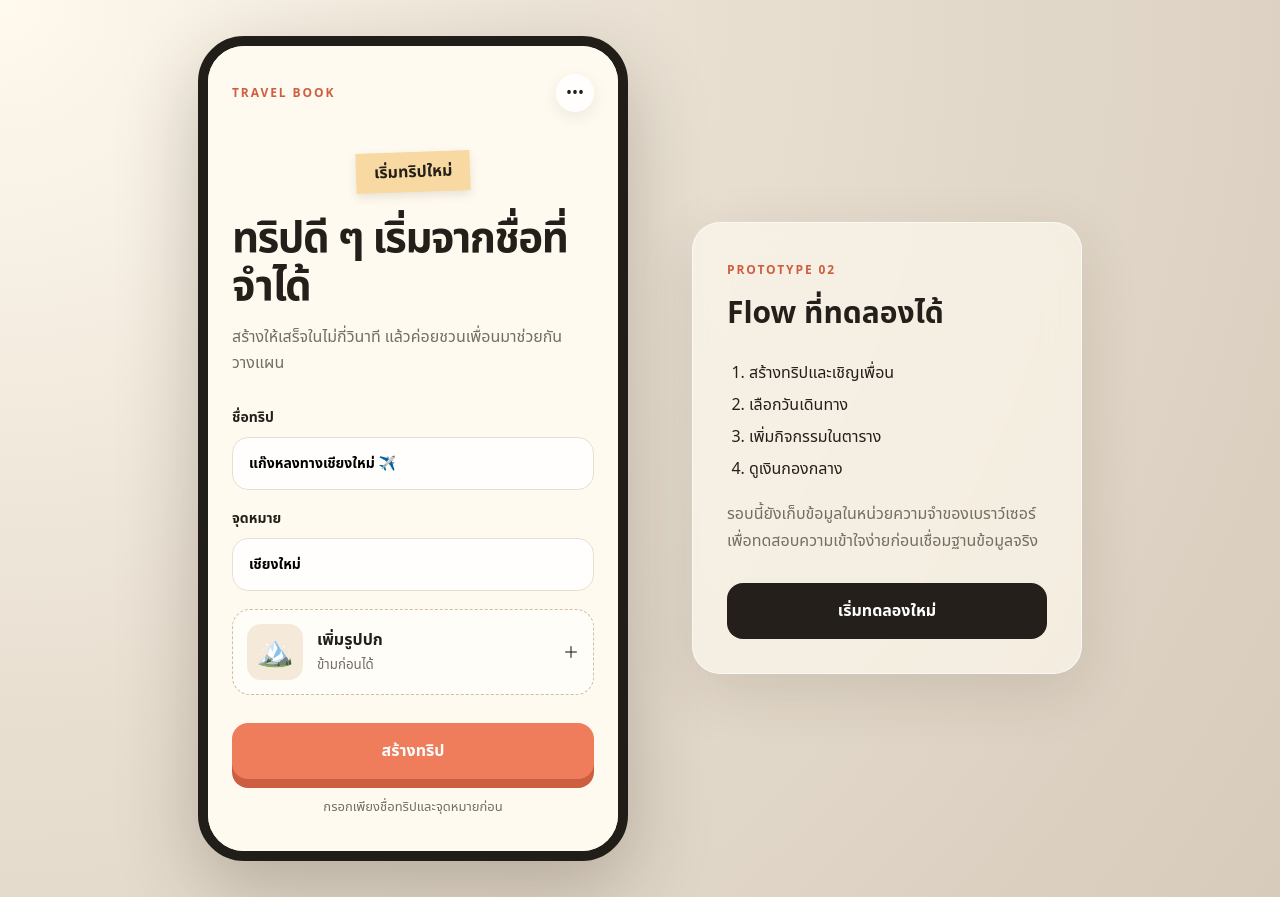
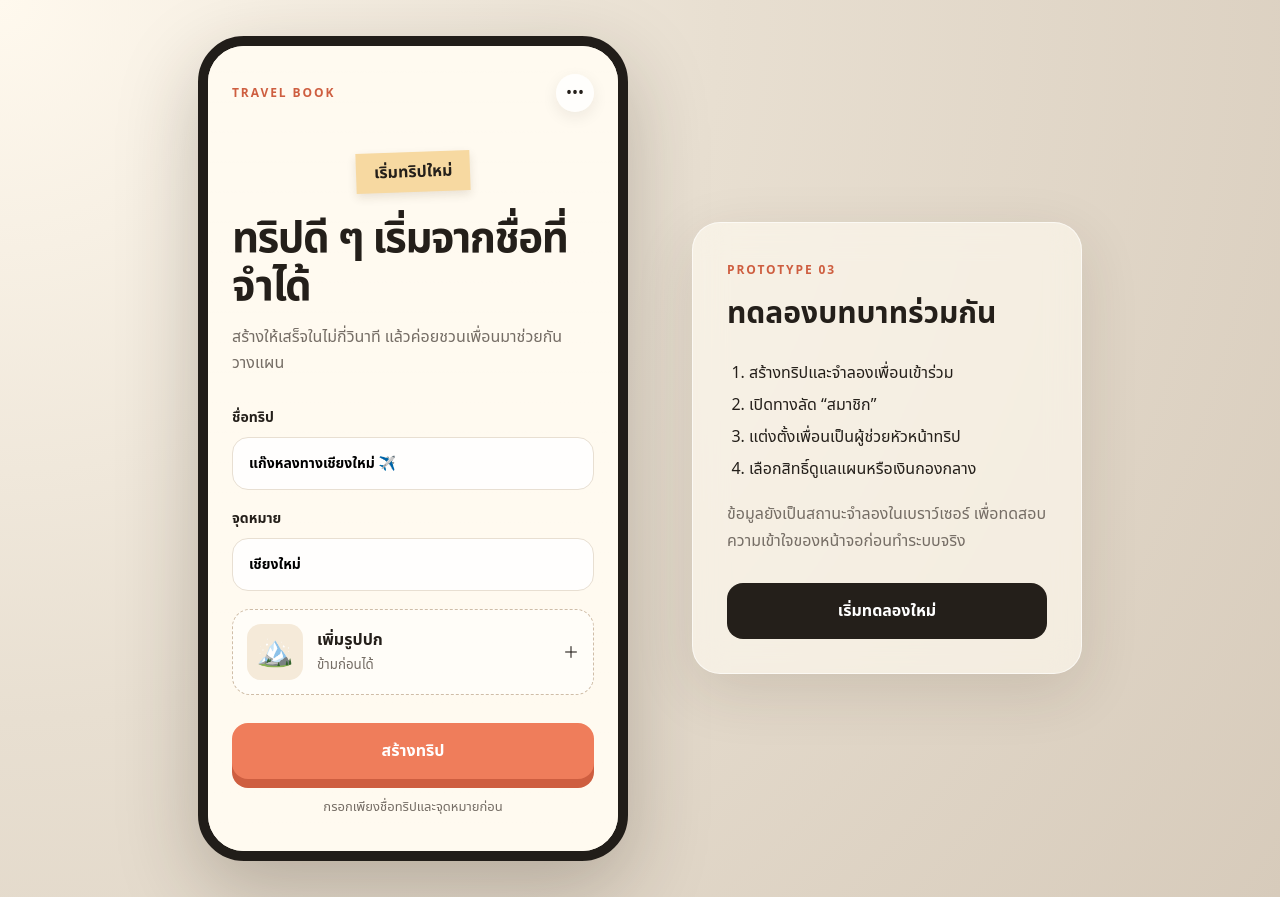
Before and after one commit to safeJJ/travel-book, a Next.js app: page / in a window 1280 px wide. Built offline with nearby package versions, Linux system fonts and the light colour scheme.

Commit message:
Add member roles prototype

```diff
--- a/app/page.tsx
+++ b/app/page.tsx
@@ -2,8 +2,9 @@
 
 import { FormEvent, useMemo, useState } from "react";
 
-type Step = "create" | "created" | "join" | "home" | "dates" | "itinerary" | "fund";
+type Step = "create" | "created" | "join" | "home" | "dates" | "itinerary" | "fund" | "members";
 type Activity = { time: string; title: string; note: string };
+type GuestRole = "สมาชิก" | "ผู้ช่วยหัวหน้าทริป";
 
 const avatars = ["😎", "🐻", "🐱", "🦊", "✈️", "🌴"];
 const initialActivities: Activity[] = [
@@ -17,6 +18,9 @@ export default function Page() {
   const [destination, setDestination] = useState("เชียงใหม่");
   const [guestName, setGuestName] = useState("");
   const [avatar, setAvatar] = useState("😎");
+  const [guestRole, setGuestRole] = useState<GuestRole>("สมาชิก");
+  const [financePermission, setFinancePermission] = useState(false);
+  const [planPermission, setPlanPermission] = useState(false);
   const [copied, setCopied] = useState(false);
   const [startDate, setStartDate] = useState("");
   const [endDate, setEndDate] = useState("");
@@ -25,9 +29,16 @@ export default function Page() {
   const [activityTime, setActivityTime] = useState("14:00");
 
   const members = useMemo(() => [
-    { name: "SafeJJ", avatar: "👑", role: "หัวหน้าทริป" },
-    ...(guestName ? [{ name: guestName, avatar, role: "สมาชิก" }] : [])
-  ], [guestName, avatar]);
+    { name: "SafeJJ", avatar: "👑", role: "หัวหน้าทริป", detail: "จัดการทริปทั้งหมด" },
+    ...(guestName ? [{
+      name: guestName,
+      avatar,
+      role: guestRole,
+      detail: guestRole === "ผู้ช่วยหัวหน้าทริป"
+        ? [financePermission && "ดูแลการเงิน", planPermission && "ดูแลแผน"].filter(Boolean).join(" · ") || "ยังไม่ได้รับสิทธิ์เพิ่มเติม"
+        : "ร่วมวางแผนและดูข้อมูลทริป"
+    }] : [])
+  ], [guestName, avatar, guestRole, financePermission, planPermission]);
 
   const dateLabel = startDate && endDate ? `${startDate} – ${endDate}` : "ยังไม่ได้เลือกวัน";
 
@@ -60,6 +71,17 @@ export default function Page() {
     if (!activityTitle.trim()) return;
     setActivities((items) => [...items, { time: activityTime, title: activityTitle.trim(), note: "เพิ่มโดยสมาชิก" }]);
     setActivityTitle("");
+  }
+
+  function toggleAssistant() {
+    setGuestRole((role) => {
+      if (role === "ผู้ช่วยหัวหน้าทริป") {
+        setFinancePermission(false);
+        setPlanPermission(false);
+        return "สมาชิก";
+      }
+      return "ผู้ช่วยหัวหน้าทริป";
+    });
   }
 
   const bottomNav = (
@@ -119,7 +141,7 @@ export default function Page() {
             <section><div className="sectionHeading"><h2>ทางลัด</h2></div><div className="shortcutGrid">
               <button type="button" onClick={() => setStep("itinerary")}><span>🗓️</span><strong>ตาราง</strong><small>{activities.length} กิจกรรม</small></button>
               <button type="button" onClick={() => setStep("fund")}><span>💰</span><strong>กองกลาง</strong><small>10,300 บาท</small></button>
-              <button type="button"><span>👥</span><strong>สมาชิก</strong><small>{members.length} คน</small></button>
+              <button type="button" onClick={() => setStep("members")}><span>👥</span><strong>สมาชิก</strong><small>{members.length} คน</small></button>
               <button type="button"><span>📸</span><strong>สมุดทริป</strong><small>เริ่มเก็บเรื่องราว</small></button>
             </div></section>{bottomNav}
           </div>
@@ -134,11 +156,48 @@ export default function Page() {
         )}
 
         {step === "fund" && (
-          <div className="screen homeScreen"><header className="simpleHeader"><button className="back" type="button" onClick={() => setStep("home")}>←</button><div><span className="eyebrow">เงินกองกลาง</span><h2>บัญชีเดียวของทริป</h2></div></header><section className="fundSummary"><small>ยอดคงเหลือ</small><strong>10,300 บาท</strong><div><span>เงินเข้าทั้งหมด<br/><b>20,000</b></span><span>ใช้ไปแล้ว<br/><b>9,700</b></span></div></section><div className="sectionHeading"><h2>รายการล่าสุด</h2><span>ทุกคนดูได้</span></div><div className="expenseList"><article><span>🍜</span><div><strong>อาหารกลางวัน</strong><small>วันนี้ · โดย เมย์</small></div><b>1,200</b></article><article><span>🏨</span><div><strong>ค่าที่พัก 2 คืน</strong><small>เมื่อวาน · โดย เมย์</small></div><b>6,000</b></article><article><span>🚐</span><div><strong>ค่าเช่ารถ</strong><small>เมื่อวาน · โดย เมย์</small></div><b>2,500</b></article></div><div className="paperNote">ผู้ดูแลการเงินเป็นคนเพิ่มและแก้รายการ สมาชิกทุกคนเปิดดูได้</div>{bottomNav}</div>
+          <div className="screen homeScreen"><header className="simpleHeader"><button className="back" type="button" onClick={() => setStep("home")}>←</button><div><span className="eyebrow">เงินกองกลาง</span><h2>บัญชีเดียวของทริป</h2></div></header><section className="fundSummary"><small>ยอดคงเหลือ</small><strong>10,300 บาท</strong><div><span>เงินเข้าทั้งหมด<br/><b>20,000</b></span><span>ใช้ไปแล้ว<br/><b>9,700</b></span></div></section><div className="sectionHeading"><h2>รายการล่าสุด</h2><span>ทุกคนดูได้</span></div><div className="expenseList"><article><span>🍜</span><div><strong>อาหารกลางวัน</strong><small>วันนี้ · โดย เมย์</small></div><b>1,200</b></article><article><span>🏨</span><div><strong>ค่าที่พัก 2 คืน</strong><small>เมื่อวาน · โดย เมย์</small></div><b>6,000</b></article><article><span>🚐</span><div><strong>ค่าเช่ารถ</strong><small>เมื่อวาน · โดย เมย์</small></div><b>2,500</b></article></div><div className="paperNote">{financePermission && guestName ? `${guestName} เป็นผู้ดูแลการเงินและเป็นคนบันทึกรายการ` : "ยังไม่ได้แต่งตั้งผู้ดูแลการเงิน"}</div>{bottomNav}</div>
+        )}
+
+        {step === "members" && (
+          <div className="screen homeScreen">
+            <header className="simpleHeader"><button className="back" type="button" onClick={() => setStep("home")}>←</button><div><span className="eyebrow">สมาชิกและบทบาท</span><h2>{members.length} คนในทริป</h2></div></header>
+            <div className="expenseList">
+              {members.map((member) => <article key={member.name}><span>{member.avatar}</span><div><strong>{member.name}</strong><small>{member.role}<br/>{member.detail}</small></div><b>{member.role === "หัวหน้าทริป" ? "👑" : member.role === "ผู้ช่วยหัวหน้าทริป" ? "⭐" : ""}</b></article>)}
+            </div>
+
+            {!guestName && <div className="paperNote">จำลองเพื่อนเข้าร่วมก่อน จึงจะทดลองแต่งตั้งผู้ช่วยได้</div>}
+
+            {guestName && (
+              <section className="inviteCard">
+                <span className="miniLabel">จัดการ {guestName}</span>
+                <p>หัวหน้าทริปเลือกบทบาทและสิทธิ์เป็นรายคนได้</p>
+                <button className="secondary" type="button" onClick={toggleAssistant}>{guestRole === "ผู้ช่วยหัวหน้าทริป" ? "ถอดตำแหน่งผู้ช่วย" : "แต่งตั้งเป็นผู้ช่วย"}</button>
+                {guestRole === "ผู้ช่วยหัวหน้าทริป" && (
+                  <div style={{ display: "grid", gap: 10, marginTop: 16 }}>
+                    <label style={{ display: "flex", alignItems: "center", justifyContent: "space-between", margin: 0, padding: 12, border: "1px solid var(--line)", borderRadius: 14 }}>
+                      <span>ดูแลแผนเดินทาง</span><input style={{ width: 22, height: 22 }} type="checkbox" checked={planPermission} onChange={(event) => setPlanPermission(event.target.checked)} />
+                    </label>
+                    <label style={{ display: "flex", alignItems: "center", justifyContent: "space-between", margin: 0, padding: 12, border: "1px solid var(--line)", borderRadius: 14 }}>
+                      <span>ดูแลเงินกองกลาง</span><input style={{ width: 22, height: 22 }} type="checkbox" checked={financePermission} onChange={(event) => setFinancePermission(event.target.checked)} />
+                    </label>
+                  </div>
+                )}
+              </section>
+            )}
+
+            <div className="paperNote">🔒 ชื่อทริป รูปปก การโอนหัวหน้า และการลบทริปยังเป็นสิทธิ์ของหัวหน้าทริปเท่านั้น</div>
+            {bottomNav}
+          </div>
         )}
       </section>
 
-      <aside className="prototypeNotes"><span className="eyebrow">PROTOTYPE 02</span><h2>Flow ที่ทดลองได้</h2><ol><li>สร้างทริปและเชิญเพื่อน</li><li>เลือกวันเดินทาง</li><li>เพิ่มกิจกรรมในตาราง</li><li>ดูเงินกองกลาง</li></ol><p>รอบนี้ยังเก็บข้อมูลในหน่วยความจำของเบราว์เซอร์ เพื่อทดสอบความเข้าใจง่ายก่อนเชื่อมฐานข้อมูลจริง</p><button className="reset" type="button" onClick={() => { setStep("create"); setGuestName(""); setStartDate(""); setEndDate(""); setActivities(initialActivities); }}>เริ่มทดลองใหม่</button></aside>
+      <aside className="prototypeNotes">
+        <span className="eyebrow">PROTOTYPE 03</span><h2>ทดลองบทบาทร่วมกัน</h2>
+        <ol><li>สร้างทริปและจำลองเพื่อนเข้าร่วม</li><li>เปิดทางลัด “สมาชิก”</li><li>แต่งตั้งเพื่อนเป็นผู้ช่วยหัวหน้าทริป</li><li>เลือกสิทธิ์ดูแลแผนหรือเงินกองกลาง</li></ol>
+        <p>ข้อมูลยังเป็นสถานะจำลองในเบราว์เซอร์ เพื่อทดสอบความเข้าใจของหน้าจอก่อนทำระบบจริง</p>
+        <button className="reset" type="button" onClick={() => { setStep("create"); setGuestName(""); setGuestRole("สมาชิก"); setFinancePermission(false); setPlanPermission(false); }}>เริ่มทดลองใหม่</button>
+      </aside>
     </main>
   );
 }
```
